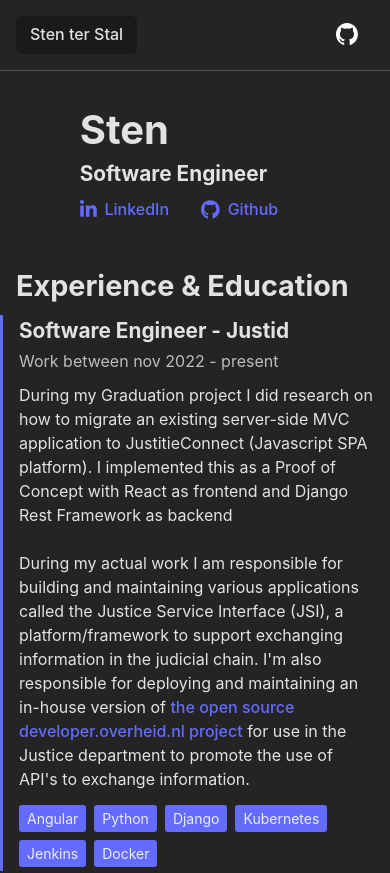
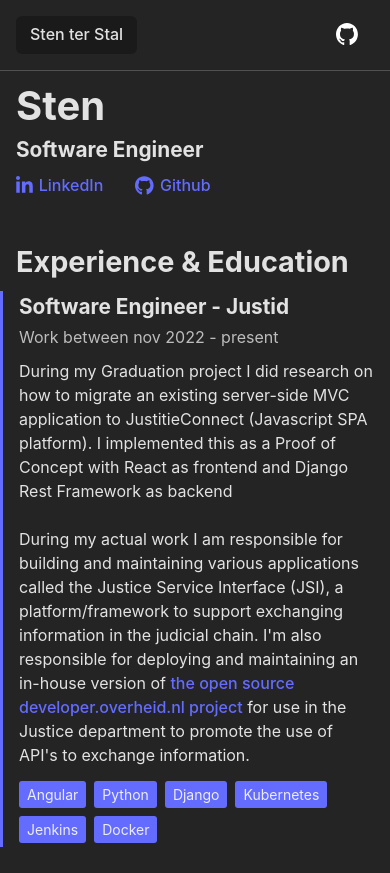
Before and after one commit to stenterstal/stenterstal.com, a Next.js app: page / in a window 390 px wide. Shown: the top 873 px of the page. Built offline with nearby package versions, Linux system fonts and the light colour scheme.

Commit message:
Remove left padding on mobile

```diff
--- a/src/app/App.scss
+++ b/src/app/App.scss
@@ -129,22 +129,6 @@ ul {
     margin: 20px 0 20px 0;
 
   }
-  .landing {
-    flex-direction: column;
-    gap: 12px;
-    padding-top: 1.5em;
-    p {
-      text-align: left;
-    }
-    .socials {
-      justify-content: space-between;
-      a {
-        svg {
-          margin-right: 8px;
-        }
-      }
-    }
-  }
   .projects {
     header {
       .view-all {
```
